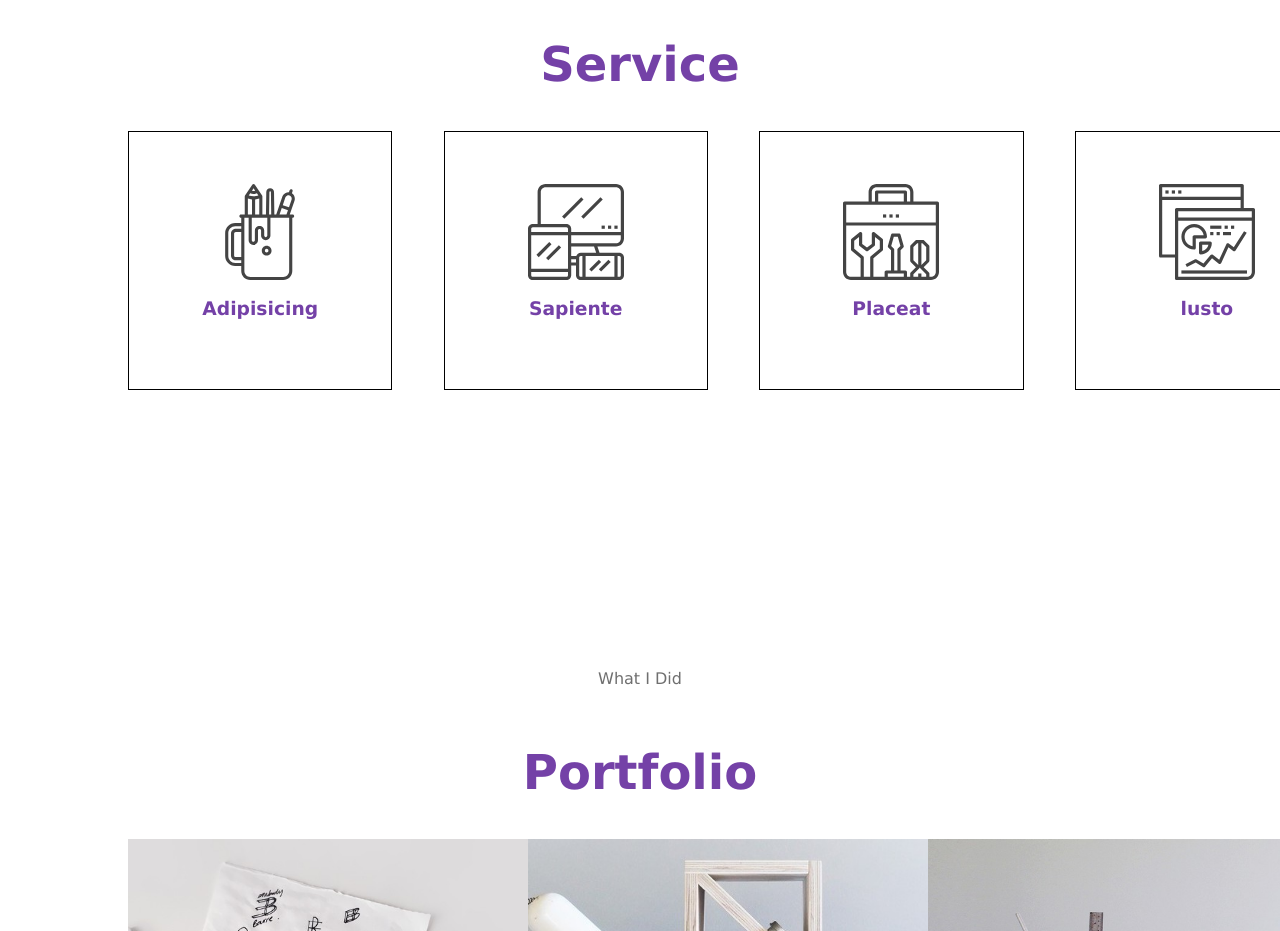
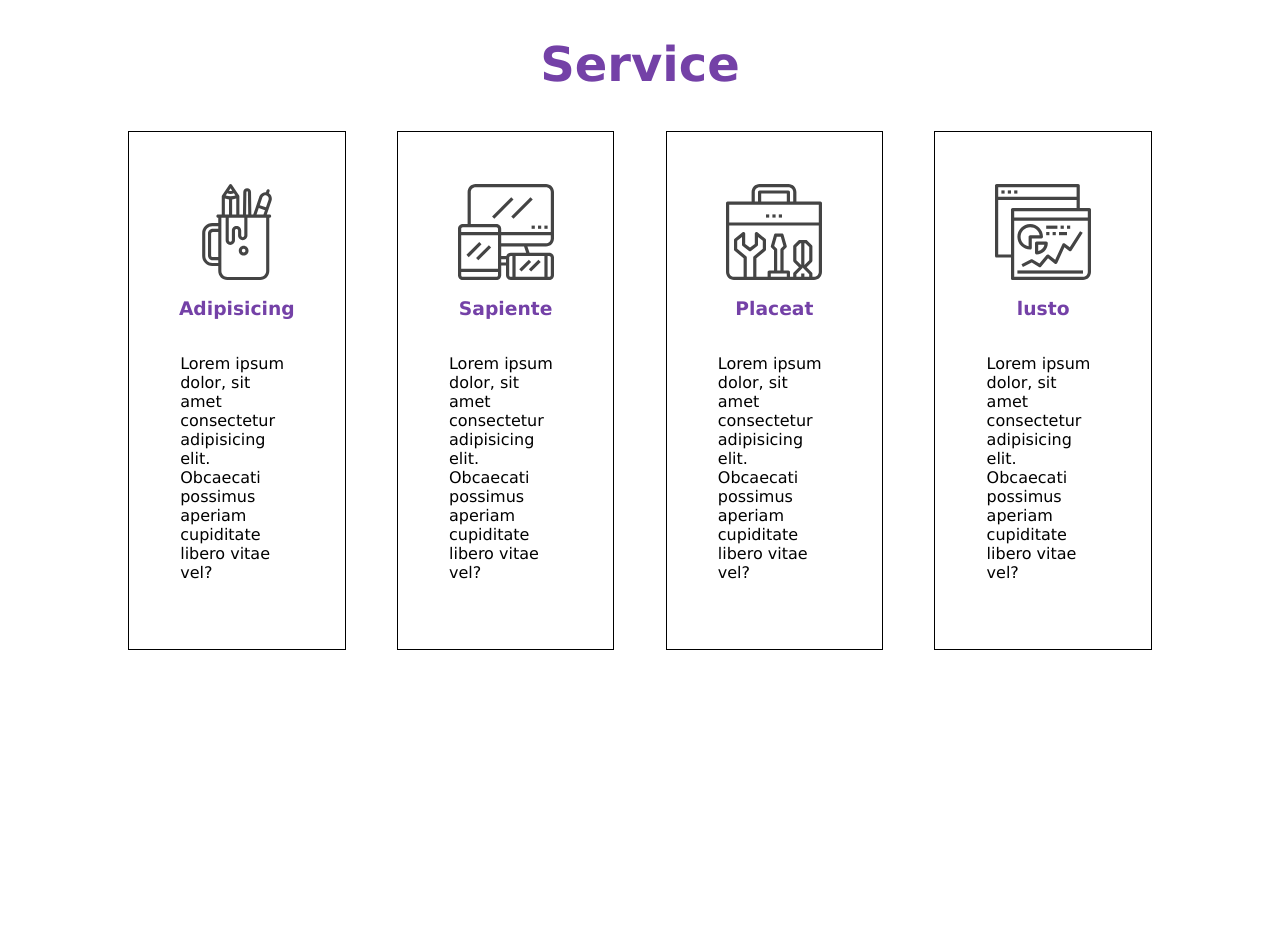
Before and after one commit to Sasfi12/Molengeek-Css-project, a plain HTML site: page index.html in a window 1280 px wide. Shown: the part 1180-2111 px from the top of the page. Drawn offline with Linux system fonts and the light colour scheme.

Commit message:
Laying groundwork for the Service animation

```diff
--- a/index.html
+++ b/index.html
@@ -46,15 +46,19 @@
             <div class="services">
                 <div><img src="public/images/pencil-case.svg" alt="pencil-case">
                     <h3>Adipisicing</h3>
+                    <p>Lorem ipsum dolor, sit amet consectetur adipisicing elit. Obcaecati possimus aperiam cupiditate libero vitae vel?</p>
                 </div>
                 <div><img src="public/images/responsive.svg" alt="responsive">
                     <h3>Sapiente</h3>
+                    <p>Lorem ipsum dolor, sit amet consectetur adipisicing elit. Obcaecati possimus aperiam cupiditate libero vitae vel?</p>
                 </div>
                 <div><img src="public/images/toolbox.svg" alt="toolbox">
                     <h3>Placeat</h3>
+                    <p>Lorem ipsum dolor, sit amet consectetur adipisicing elit. Obcaecati possimus aperiam cupiditate libero vitae vel?</p>
                 </div>
                 <div><img src="public/images/analytics.svg" alt="analytics">
                     <h3>lusto</h3>
+                    <p>Lorem ipsum dolor, sit amet consectetur adipisicing elit. Obcaecati possimus aperiam cupiditate libero vitae vel?</p>
                 </div>
             </div>
         </section>
--- a/public/css/app.css
+++ b/public/css/app.css
@@ -114,6 +114,7 @@ main {
             flex-direction: column;
             padding: 5%;
             border: 0.5px solid;
+            overflow: hidden;
 
             & img {
                 width: 10rem;
@@ -123,10 +124,19 @@ main {
             & h3 {
                 color: #7441A7;
             }
+
+            }
+            & div:hover {
+                content: "Lorem ipsum dolor sit amet consectetur adipisicing elit. Voluptas veritatis quo tenetur totam maxime molestias!";
+                position: relative;
+                bottom: 0;
+                height: 0px;
+                background-color: blue;
+                transition: 5s ease-out;
+                color: white;
+                }
         }
     }
-}
-
 #Portfolio {
     & .folio-images {
         display: flex;
```
